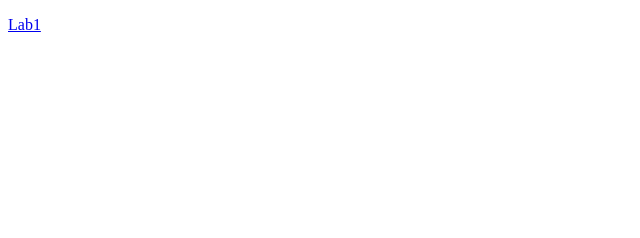
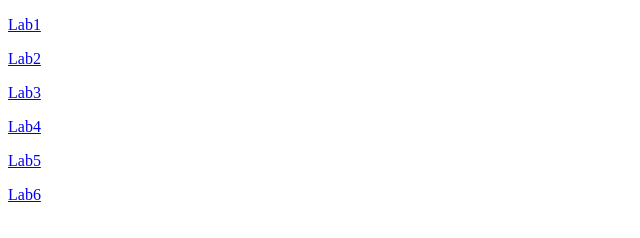
Before and after one commit to justinxyu1128/COMP4537, a website: page COMP4537/labs/index.html in a window 1280 px wide. Shown: the whole page, without its empty margins (0-640 px from the left). Drawn offline with Linux system fonts and the light colour scheme.

Commit message:
added links

```diff
--- a/COMP4537/labs/index.html
+++ b/COMP4537/labs/index.html
@@ -7,5 +7,10 @@
     </head>
     <body>
         <p><a href="/COMP4537/labs/1">Lab1</a></p>
+        <p><a href="/COMP4537/labs/2">Lab2</a></p>
+        <p><a href="/COMP4537/labs/3">Lab3</a></p>
+        <p><a href="/COMP4537/labs/4">Lab4</a></p>
+        <p><a href="/COMP4537/labs/5">Lab5</a></p>
+        <p><a href="/COMP4537/labs/6">Lab6</a></p>
     </body>
 </html>
```
